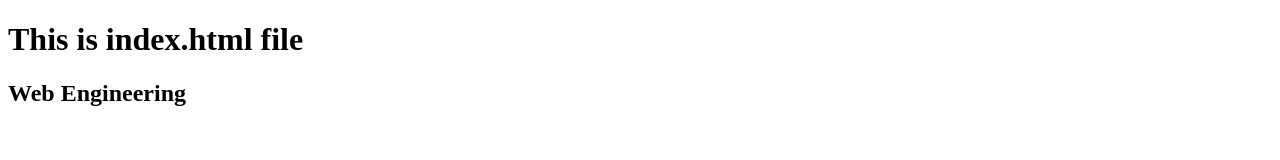
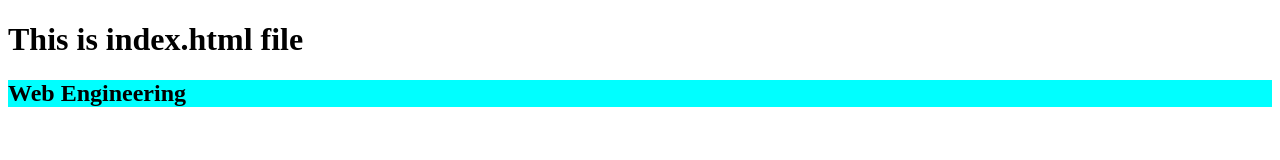
Before and after one commit to Priya-Jacinth/Web-Engineering, a plain HTML site: page index.html in a window 1280 px wide. Drawn offline with Linux system fonts and the light colour scheme.

Commit message:
commits done without pushing

```diff
--- a/index.html
+++ b/index.html
@@ -8,6 +8,8 @@
 </head>
 <body>
     <h1>This is index.html file</h1>
-    <h2>Web Engineering</h2
+    <h2 style="background-color: aqua;">Web Engineering</h2>
+
+
 </body>
 </html>
```
Also changed, not shown: Github.txt (added).
